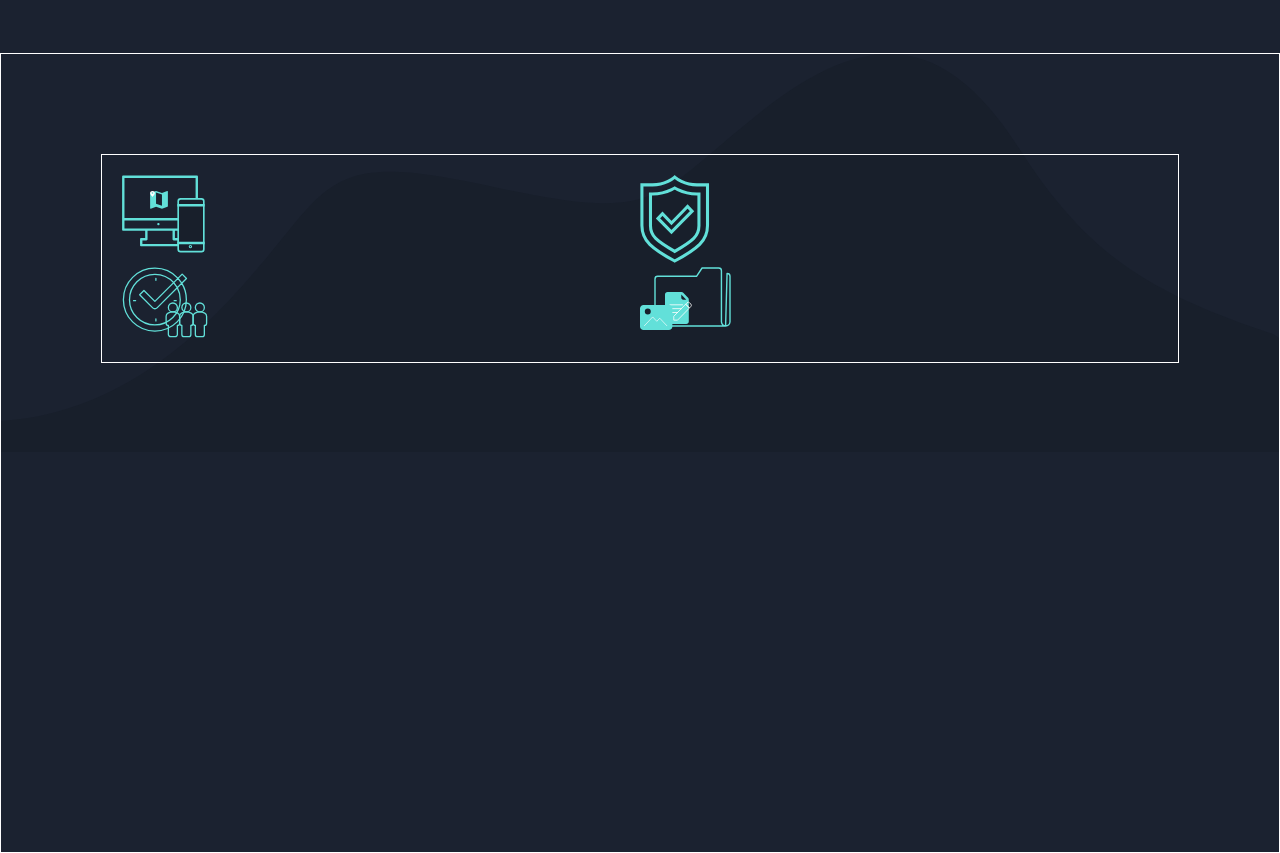
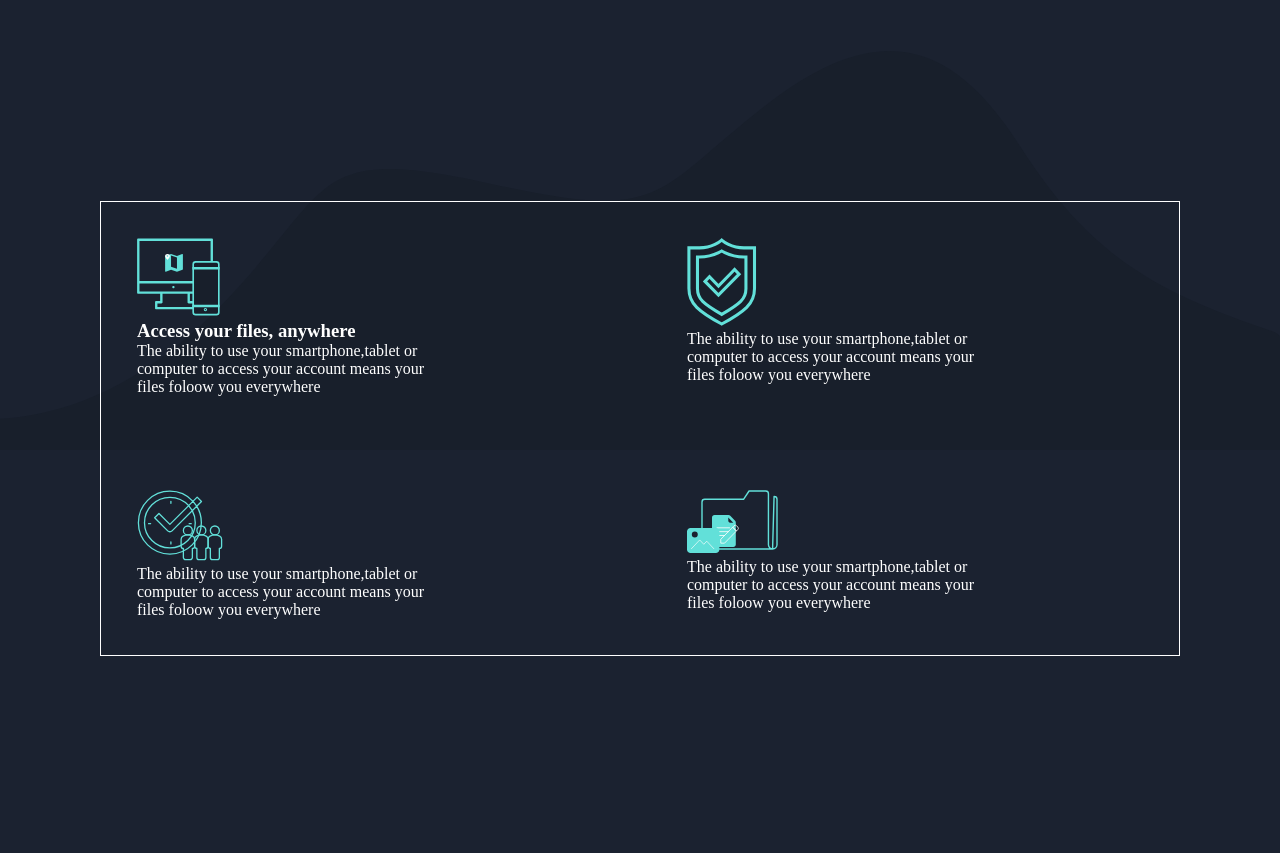
Before and after one commit to a-amenyo/Flyo-dark-theme-website-, a plain HTML site: page index.html in a window 1280 px wide. Shown: the part 857-1710 px from the top of the page. Drawn offline with Linux system fonts and the light colour scheme.

Commit message:
features section added

```diff
--- a/css/styles.css
+++ b/css/styles.css
@@ -11,7 +11,6 @@ body{
     width: 100%;
     top: 1.25rem;
     margin-bottom: 1.875rem;
-    border: 1px solid white;
 }
 .wrapper{
    width: 100%;
@@ -89,7 +88,7 @@ button{
 .features{
     /* box-model */
     margin-top: 2.575rem;
-    border: 1px solid white;
+    /* border: 1px solid white; */
     min-height: 100vh;
     padding: 6.25rem;
     /* visual */
@@ -101,7 +100,15 @@ button{
 .feature-content{
     /* box-model */
     display: grid ;
-    grid-template-columns: .5fr .5fr;
+    grid-template-columns: 1fr 1fr;
+    gap: 5.875rem;
     border: 1px solid white;
-    padding: 1.25rem;
+    padding: 2.25rem;
+    margin-top: 3.125rem;
 }
+.feature-content div {
+    width: 300px;
+}
+.feature-content p ,h3{
+    color: white;
+}
--- a/index.html
+++ b/index.html
@@ -46,13 +46,24 @@
     </div>
   </div>
 
-  <!-- midddle  -->
+  <!-- features  -->
   <div class="features">
     <div class="feature-content">
-      <div><img src="images/icon-access-anywhere.svg" alt=""></div>
-      <div><img src="images/icon-security.svg" alt=""></div>
-      <div><img src="images/icon-collaboration.svg" alt=""></div>
-      <div><img src="images/icon-any-file.svg" alt=""></div>
+      <div><img src="images/icon-access-anywhere.svg" alt="">
+        <h3>Access your files, anywhere</h3>
+        <p>The ability to use your smartphone,tablet or computer to access
+          your account means your files foloow you everywhere </p>
+
+      </div>
+      <div><img src="images/icon-security.svg" alt="">
+        <p>The ability to use your smartphone,tablet or computer to access
+          your account means your files foloow you everywhere </p></div>
+      <div><img src="images/icon-collaboration.svg" alt="">
+        <p>The ability to use your smartphone,tablet or computer to access
+          your account means your files foloow you everywhere </p></div>
+      <div><img src="images/icon-any-file.svg" alt="">
+        <p>The ability to use your smartphone,tablet or computer to access
+          your account means your files foloow you everywhere </p></div>
 
     </div>
 
```
